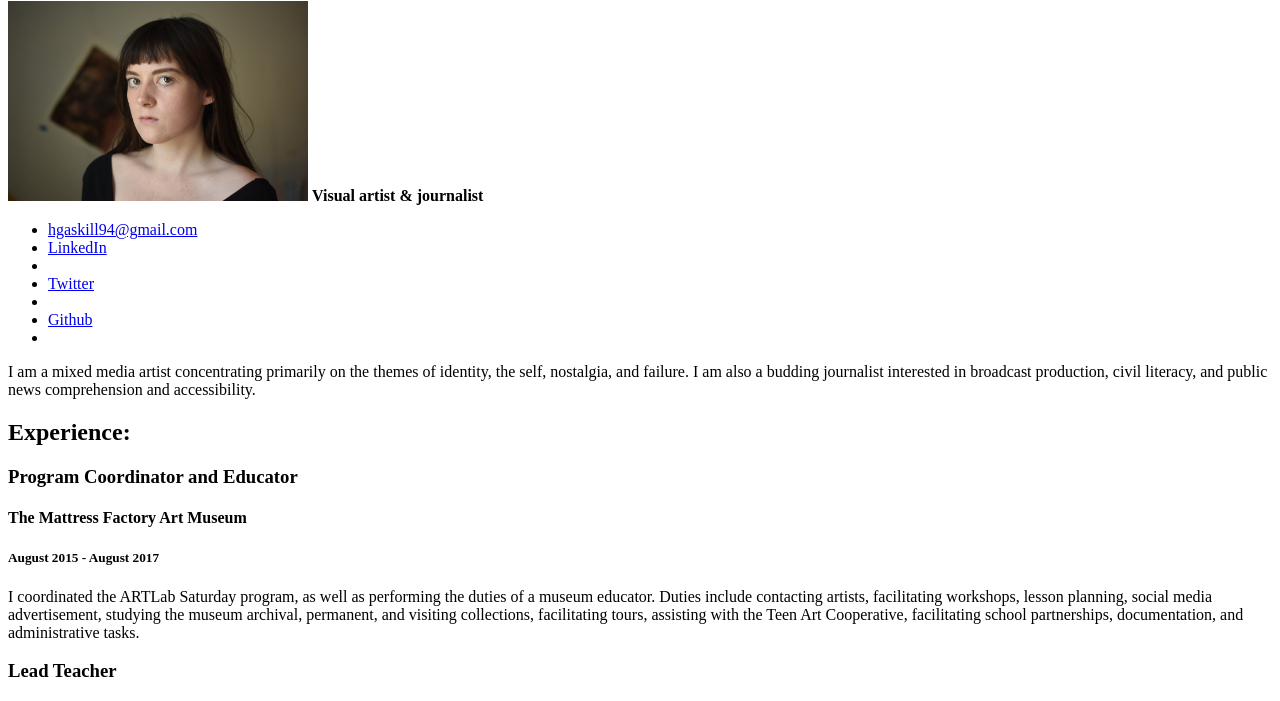
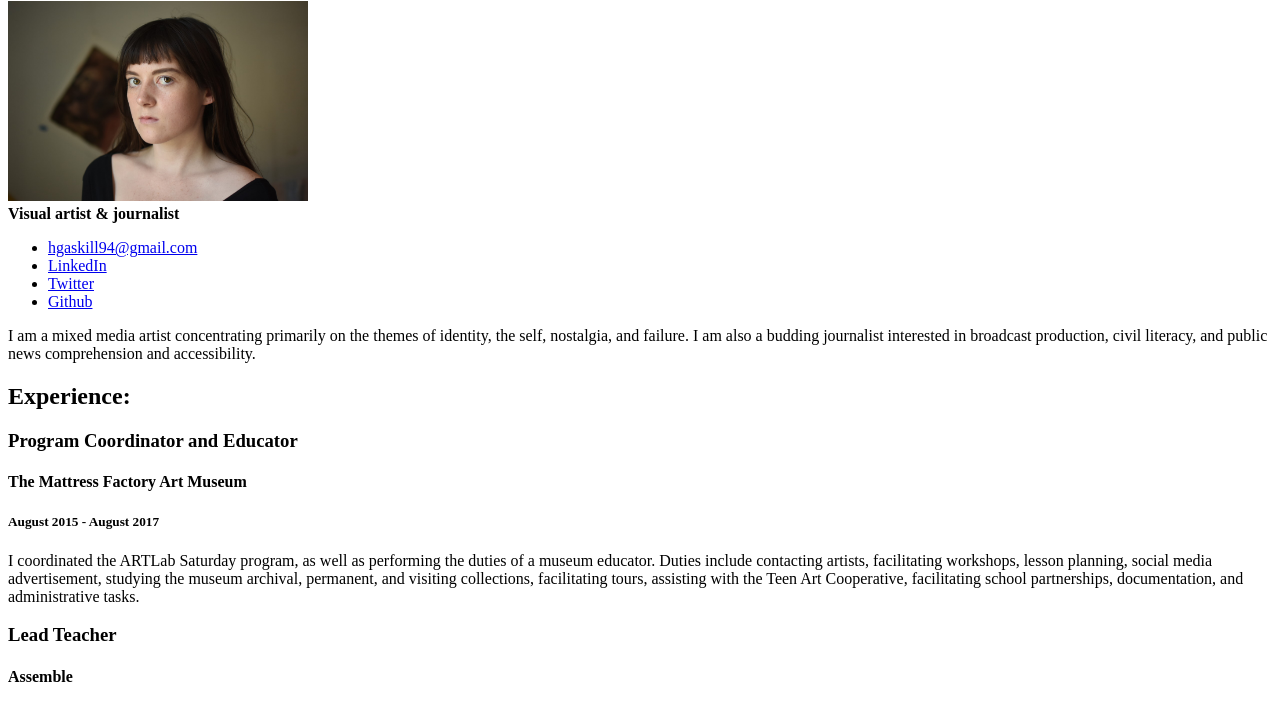
Before and after one commit to hnnhgskll/Hannah-Gaskill-Jour-652, a plain HTML site: page resume/index.html in a window 1280 px wide. Shown: the part 79-780 px from the top of the page. Drawn offline with Linux system fonts and the light colour scheme.

Commit message:
htmlchanges

```diff
--- a/resume/index.html
+++ b/resume/index.html
@@ -7,13 +7,16 @@
     </head>
       <img src="my-picture.jpg" alt="Hannah's picture" width="300 px">
     <body>
+      <div>
         <strong>Visual artist & journalist</strong>
+      </div>
 
         <ul>
-          <li><a href= "mailto:hgaskill94@gmail.com"> hgaskill94@gmail.com</a></li>
-          <li><a href= "https://www.linkedin.com/in/hannahgaskill/"> LinkedIn</a><li>
-          <li><a href=  "https://twitter.com/hnnhgskll"> Twitter</a><li>
-          <li><a href= "https://github.com/hnnhgskll/Hannah-Gaskill-Jour-652"> Github</a><li>
+          <li><a href= "mailto:hgaskill94@gmail.com"> hgaskill94@gmail.com</a>
+          </li>
+          <li><a href= "https://www.linkedin.com/in/hannahgaskill/"> LinkedIn</a></li>
+          <li><a href=  "https://twitter.com/hnnhgskll"> Twitter</a></li>
+          <li><a href= "https://github.com/hnnhgskll/Hannah-Gaskill-Jour-652"> Github</a></li>
         </ul>
 
 
```
Also changed, not shown: 2 other files.
